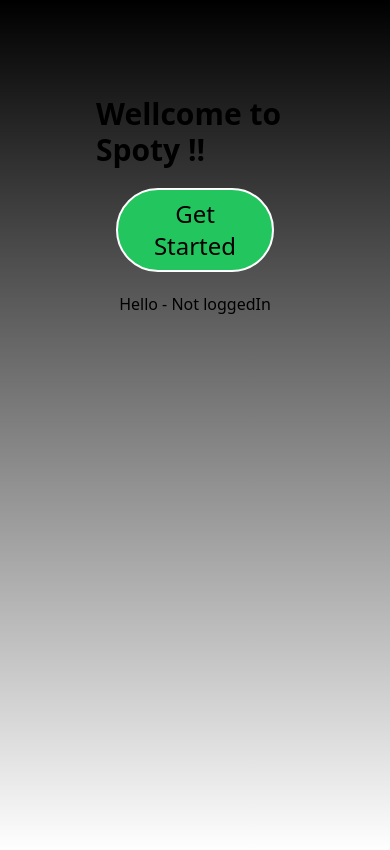
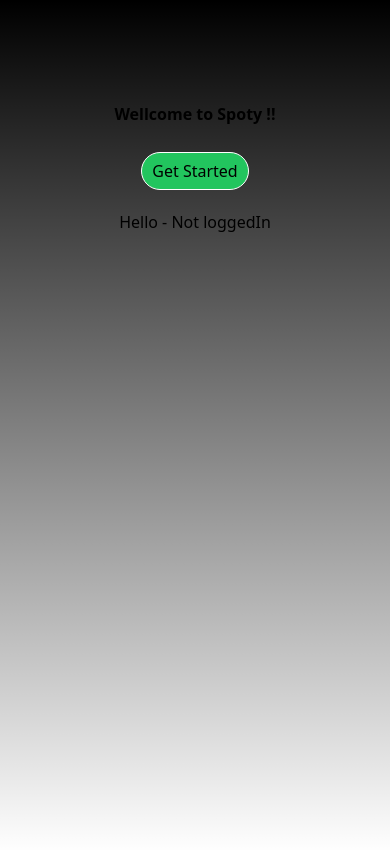
Before and after one commit to Shashankg361/Spoty, a Next.js app: page / in a window 390 px wide. Built offline with nearby package versions, Linux system fonts and the light colour scheme.

Commit message:
button_css

```diff
--- a/pages/index.js
+++ b/pages/index.js
@@ -43,14 +43,14 @@
     <main
       className={`flex min-h-screen flex-col items-center mb-2 p-24`}
     >
-      <h1 className="text-3xl font-semibold">Wellcome to Spoty !!</h1>
-      <Link className="m-5" href={'https://spoty-13.vercel.app/api/authLog'}><button className=" border-2 border-white pr-6 pl-6 pt-2 pb-2 rounded-full bg-green-500 text-2xl">Get Started</button></Link>
+      <h1 className="start-text text-3xl font-semibold">Wellcome to Spoty !!</h1>
+      <Link className="m-5" href={'https://spoty-13.vercel.app/api/authLog'}><button className="start-btn border-2 border-white pr-6 pl-6 pt-2 pb-2 rounded-full bg-green-500 text-2xl">Get Started</button></Link>
       <h1>Hello - {data ? data.data.display_name : 'Not loggedIn'}</h1>
       <div>
         {data &&
         ( currentSong ?
         <iframe src={`https://open.spotify.com/embed/track/${currentSong}`} width="300" height="380"  allowtransparency="true" allow="encrypted-media"></iframe>
-        : <h1 className="text-xl m-3 font-semibold">Currently No song is been played !</h1>)}
+        : <h1 className="text-xl m-3 font-semibold">Currently No song is being played !</h1>)}
       </div>
       {
         data &&
--- a/styles/globals.css
+++ b/styles/globals.css
@@ -33,4 +33,13 @@
     display: flex;
     flex-direction: column;
   }
+  .start-btn{
+    border: 1px solid white;
+    border-radius: 30px;
+    padding: 2px 10px 2px 10px ;
+    font-size: 16px;
+  }
+  .start-text{
+    font-size: 16px;
+  }
 }
```
